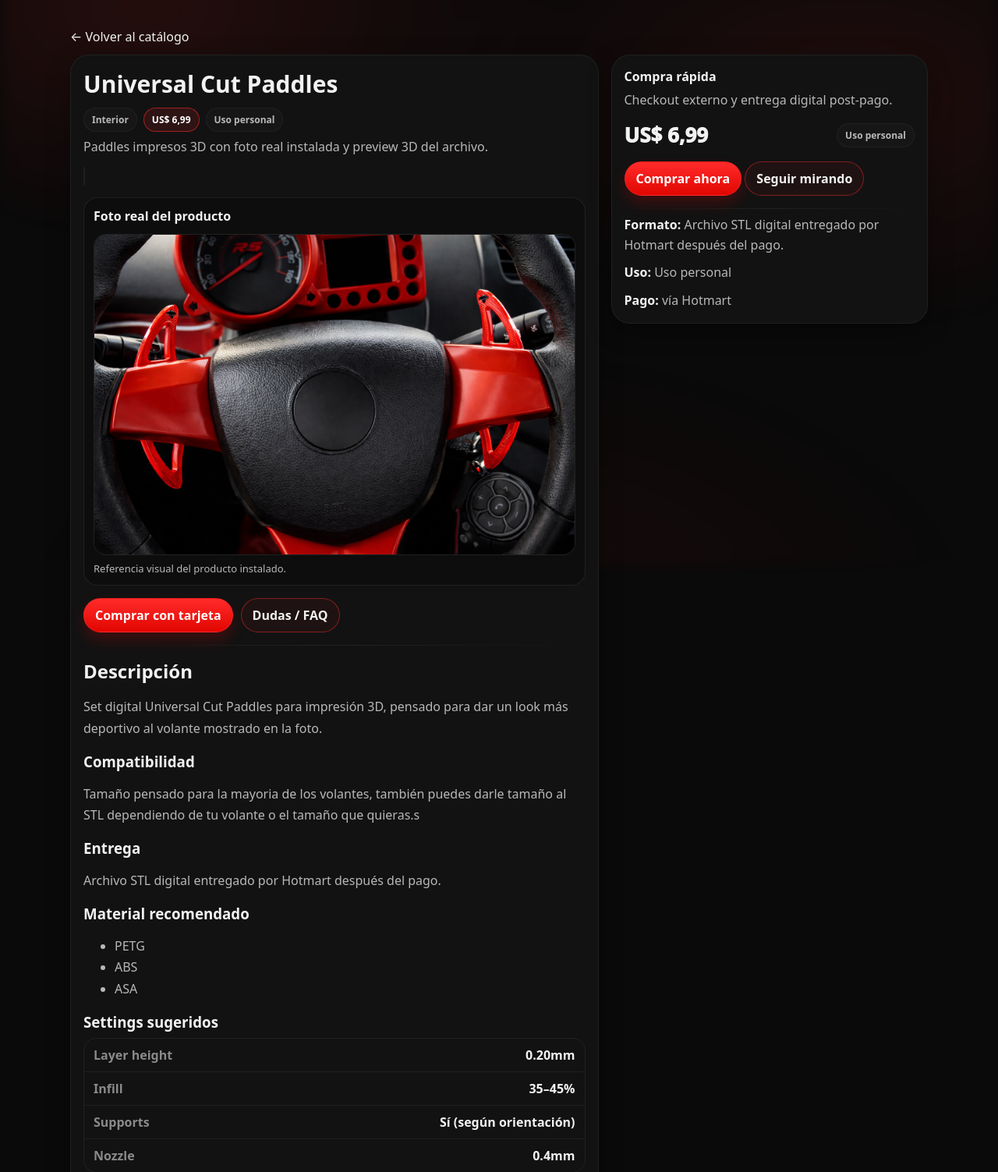
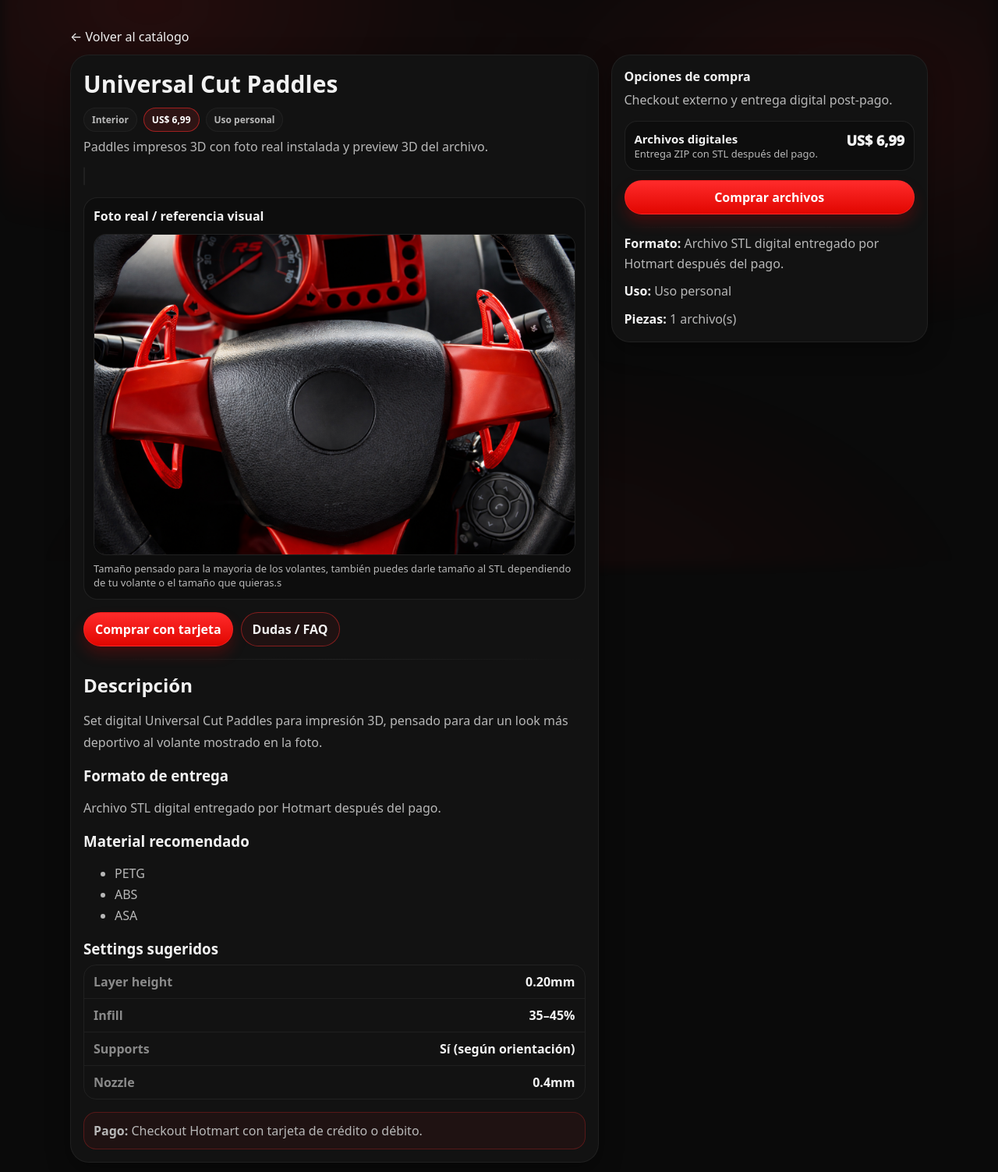
Before and after one commit to gonzalomesa-tech/car3d_store, a FastAPI app: page /p/s3-cut-paddles in a window 1280 px wide. Shown: the part 73-1576 px from the top of the page at 78% size. Run offline with FastAPI, Linux system fonts and the light colour scheme; some libraries are stand-ins or nearby versions.

```diff
--- a/app/static/css/style.css
+++ b/app/static/css/style.css
@@ -546,105 +556,48 @@ a{ color:inherit; text-decoration:none; }
   width: 100%;
   resize: vertical;
 }
+
 .textarea:focus{
   border-color: rgba(255,43,43,.55);
   box-shadow: 0 0 0 4px rgba(255,43,43,.10);
 }
 
-/* Autos page layout */
 .autos{
   display:grid;
   grid-template-columns: 1.2fr .8fr;
   gap: 16px;
   align-items:start;
 }
+
 .autos__grid{
   grid-template-columns: 1fr;
   gap: 12px;
 }
 
-/* ✅ CRÍTICO: neutralizar estilos nativos del <button> sin romper el look de card */
 .autos__item{
   width:100%;
   text-align:left;
-
   appearance: none;
   -webkit-appearance: none;
-  border: 1px solid rgba(34,34,34,.9); /* re-afirmamos */
-  background: var(--card);             /* re-afirmamos */
+  border: 1px solid rgba(34,34,34,.9);
+  background: var(--card);
   color: var(--text) !important;
-
+  -webkit-text-fill-color: var(--text) !important;
   font: inherit;
   line-height: inherit;
-
-  padding: 0;           /* el padding lo maneja .card__body */
+  padding: 0;
   cursor: pointer;
 }
 
-/* ✅ Título rojo, sí o sí */
-.autos__item .car-title{
-  color: var(--red) !important;
-  text-shadow:
-    0 0 10px rgba(255,43,43,.25),
-    0 0 22px rgba(255,43,43,.14);
-}
-
-/* Responsive */
-@media (max-width: 980px){
-  .grid--3{ grid-template-columns: repeat(2, minmax(0, 1fr)); }
-  .hero__grid{ grid-template-columns: 1fr; }
-  .product{ grid-template-columns: 1fr; }
-  .card--sticky{ position: static; }
-  .filters__grid{ grid-template-columns: 1fr; }
-  .label--spacer{ display:none; }
-  .field--actions{ flex-direction:row; }
-  .field--actions .btn{ width:auto; }
-
-  .autos{ grid-template-columns: 1fr; }
-
-  .side-decor__img{
-    width: min(420px, 42vw);
-    opacity: .16;
-  }
-  .side-decor__img--left{ left: -18%; }
-  .side-decor__img--right{ right: -18%; }
-}
-
-@media (max-width: 560px){
-  .grid--3{ grid-template-columns: 1fr; }
-  .hero__title{ font-size: 42px; }
-  .mv{ height: 300px; }
-  .mv--product{ height: 340px; }
-  .mv--hotspots{ height: 320px; }
-  .mv-hotspot__label{ display:none; }
-  .nav{ display:none; }
-  .side-decor{ display:none; }
-}
-
-/* ===== Autos: FIX color negro en <button> (Chrome/Safari usan text-fill) ===== */
-.autos__item{
-  appearance: none;
-  -webkit-appearance: none;
-  font: inherit;
-  color: var(--text) !important;
-  -webkit-text-fill-color: var(--text) !important;
-  text-align: left;
-  width: 100%;
-}
-
-/* Título rojo SIEMPRE */
 .autos__item .car-title{
   color: var(--red) !important;
   -webkit-text-fill-color: var(--red) !important;
   text-shadow: 0 0 10px rgba(255,43,43,.25), 0 0 22px rgba(255,43,43,.14);
 }
 
-/* Home: que no se vean los textos dentro del viewer */
-#carModel .mv-hotspot__label{
-  display:none;
-}
+#carModel .mv-hotspot__label{ display:none; }
+#carModel .mv-hotspot{ display:none !important; }
 
-/* Lista vertical de piezas */
 .part-list{
   display:flex;
   flex-direction:column;
@@ -671,7 +624,98 @@ a{ color:inherit; text-decoration:none; }
   background: rgba(255,43,43,.08);
 }
 
-/* HOME: ocultar hotspots dentro del viewer (evita que aparezcan en el centro del modelo) */
-#carModel .mv-hotspot{
-  display: none !important;
+/* Nuevo: piezas 3D del producto garaje */
+.part-grid{
+  display:grid;
+  grid-template-columns: repeat(2, minmax(0, 1fr));
+  gap:14px;
 }
+
+.part-card{
+  border: 1px solid rgba(34,34,34,.95);
+  border-radius: 18px;
+  padding: 12px;
+  background: rgba(0,0,0,.24);
+}
+
+.part-card__viewer{
+  height: 300px;
+}
+
+.product__sectionHead{
+  display:flex;
+  align-items:flex-end;
+  justify-content:space-between;
+  gap:12px;
+  flex-wrap:wrap;
+}
+
+.option-list{
+  display:flex;
+  flex-direction:column;
+  gap:0;
+}
+
+.option-item{
+  display:flex;
+  align-items:flex-start;
+  justify-content:space-between;
+  gap:12px;
+  padding: 12px;
+  border: 1px solid rgba(34,34,34,.95);
+  border-radius: 16px;
+  background: rgba(0,0,0,.24);
+}
+
+.option-item__title{
+  font-size: 15px;
+  font-weight: 900;
+  color: var(--text);
+}
+
+.option-item__price{
+  font-size: 18px;
+  font-weight: 950;
+  color: var(--text);
+  white-space: nowrap;
+}
+
+.brand-pills{
+  display:flex;
+  gap:8px;
+  flex-wrap:wrap;
+}
+
+@media (max-width: 980px){
+  .grid--3{ grid-template-columns: repeat(2, minmax(0, 1fr)); }
+  .hero__grid{ grid-template-columns: 1fr; }
+  .product{ grid-template-columns: 1fr; }
+  .card--sticky{ position: static; }
+  .filters__grid{ grid-template-columns: 1fr; }
+  .label--spacer{ display:none; }
+  .field--actions{ flex-direction:row; }
+  .field--actions .btn{ width:auto; }
+  .autos{ grid-template-columns: 1fr; }
+  .part-grid{ grid-template-columns: 1fr; }
+
+  .side-decor__img{
+    width: min(420px, 42vw);
+    opacity: .16;
+  }
+
+  .side-decor__img--left{ left: -18%; }
+  .side-decor__img--right{ right: -18%; }
+}
+
+@media (max-width: 560px){
+  .grid--3{ grid-template-columns: 1fr; }
+  .hero__title{ font-size: 42px; }
+  .mv{ height: 300px; }
+  .mv--product{ height: 340px; }
+  .mv--hotspots{ height: 320px; }
+  .mv-hotspot__label{ display:none; }
+  .nav{ display:none; }
+  .side-decor{ display:none; }
+  .part-card__viewer{ height: 260px; }
+  .option-item{ flex-direction:column; }
+}
--- a/app/templates/product.html
+++ b/app/templates/product.html
@@ -21,7 +21,33 @@
 
           <div class="muted mt8">{{ product.short_desc }}</div>
 
-          {% if product.preview_glb %}
+          {% if product.model_parts and product.model_parts|length > 0 %}
+          <div class="product__sectionHead mt16">
+            <div class="card__title">Vista 3D de los archivos incluidos</div>
+            <div class="muted small">Cada visor corresponde a una pieza del pack.</div>
+          </div>
+
+          <div class="part-grid mt12">
+            {% for part in product.model_parts %}
+            <div class="part-card">
+              <div class="card__title">{{ part.label }}</div>
+              {% if part.note %}
+              <div class="muted small mt8">{{ part.note }}</div>
+              {% endif %}
+              <model-viewer
+                class="mv part-card__viewer mt12"
+                src="{{ part.glb }}"
+                camera-controls
+                auto-rotate
+                shadow-intensity="1"
+                exposure="1"
+                ar
+                alt="{{ product.name }} - {{ part.label }}"
+              ></model-viewer>
+            </div>
+            {% endfor %}
+          </div>
+          {% elif product.preview_glb %}
           <div class="product__viewer mt16">
             <model-viewer
               class="mv mv--product"
@@ -38,17 +64,30 @@
 
           {% if product.images and product.images|length > 0 %}
           <div class="product__photoCard mt16">
-            <div class="card__title">Foto real del producto</div>
+            <div class="card__title">Foto real / referencia visual</div>
             <img class="product__photoImg mt12" src="{{ product.images[0] }}" alt="{{ product.name }}">
-            <div class="muted small mt8">Referencia visual del producto instalado.</div>
+            <div class="muted small mt8">{{ product.compatibility_note or "Referencia visual del producto." }}</div>
           </div>
           {% endif %}
 
           <div class="product__actions mt16">
-            <a class="btn btn--primary" href="{{ product.hotmart_url }}" target="_blank" rel="noopener noreferrer">
+            {% if product.digital_checkout_url or product.hotmart_url %}
+            <a class="btn btn--primary" href="{{ product.digital_checkout_url or product.hotmart_url }}" target="_blank" rel="noopener noreferrer">
+              {% if product.digital_price_label %}
+              Comprar archivos ({{ product.digital_price_label }})
+              {% else %}
               Comprar con tarjeta
+              {% endif %}
             </a>
+            {% endif %}
+
+            {% if product.printed_request_url %}
+            <a class="btn btn--ghost" href="{{ product.printed_request_url }}" target="_blank" rel="noopener noreferrer">
+              Pedir producto impreso{% if product.printed_price_label %} ({{ product.printed_price_label }}){% endif %}
+            </a>
+            {% else %}
             <a class="btn btn--ghost" href="/faq">Dudas / FAQ</a>
+            {% endif %}
           </div>
 
           <hr class="hr mt16" />
@@ -57,20 +96,24 @@
             <h2>Descripción</h2>
             <p>{{ product.long_desc }}</p>
 
-            {% if product.compatibility_note %}
-            <h3>Compatibilidad</h3>
-            <p>{{ product.compatibility_note }}</p>
+            {% if product.delivery_contents and product.delivery_contents|length > 0 %}
+            <h3>Qué recibe el cliente</h3>
+            <ul>
+              {% for item in product.delivery_contents %}
+              <li>{{ item }}</li>
+              {% endfor %}
+            </ul>
             {% endif %}
 
             {% if product.delivery_format %}
-            <h3>Entrega</h3>
+            <h3>Formato de entrega</h3>
             <p>{{ product.delivery_format }}</p>
             {% endif %}
 
             <h3>Material recomendado</h3>
             <ul>
               {% for m in product.materials %}
-                <li>{{ m }}</li>
+              <li>{{ m }}</li>
               {% endfor %}
             </ul>
 
@@ -103,26 +146,48 @@
 
       <aside class="product__right">
         <div class="card card--padded card--sticky">
-          <div class="card__title">Compra rápida</div>
+          <div class="card__title">Opciones de compra</div>
           <div class="muted mt8">Checkout externo y entrega digital post-pago.</div>
 
-          <div class="price mt16">
-            <span class="price__value">{{ product.price_label }}</span>
-            <span class="chip">{{ product.license }}</span>
+          <div class="option-list mt16">
+            {% if product.digital_checkout_url or product.hotmart_url %}
+            <div class="option-item">
+              <div>
+                <div class="option-item__title">Archivos digitales</div>
+                <div class="muted small">Entrega ZIP con STL después del pago.</div>
+              </div>
+              <div class="option-item__price">{{ product.digital_price_label or product.price_label }}</div>
+            </div>
+
+            <a class="btn btn--primary mt12" href="{{ product.digital_checkout_url or product.hotmart_url }}" target="_blank" rel="noopener noreferrer">
+              Comprar archivos
+            </a>
+            {% endif %}
+
+            {% if product.printed_request_url %}
+            <div class="option-item mt16">
+              <div>
+                <div class="option-item__title">Producto impreso</div>
+                <div class="muted small">Botón placeholder para pedido manual.</div>
+              </div>
+              <div class="option-item__price">{{ product.printed_price_label }}</div>
+            </div>
+
+            <a class="btn btn--ghost mt12" href="{{ product.printed_request_url }}" target="_blank" rel="noopener noreferrer">
+              Pedir producto impreso
+            </a>
+            {% endif %}
           </div>
-
-          <a class="btn btn--primary mt16" href="{{ product.hotmart_url }}" target="_blank" rel="noopener noreferrer">
-            Comprar ahora
-          </a>
-
-          <a class="btn btn--ghost mt10" href="/catalog">Seguir mirando</a>
 
           <hr class="hr mt16" />
 
           <div class="product__miniList">
             <div class="product__miniItem"><strong>Formato:</strong> {{ product.delivery_format or "Archivo digital" }}</div>
             <div class="product__miniItem"><strong>Uso:</strong> {{ product.license }}</div>
-            <div class="product__miniItem"><strong>Pago:</strong> vía Hotmart</div>
+            <div class="product__miniItem"><strong>Piezas:</strong> {{ product.delivery_contents|length if product.delivery_contents else "1" }} archivo(s)</div>
+            {% if product.model_parts and product.model_parts|length > 0 %}
+            <div class="product__miniItem"><strong>Variante:</strong> producto separado por marca</div>
+            {% endif %}
           </div>
         </div>
       </aside>
```
Also changed, not shown: other parts of app/static/css/style.css (+59 -49 lines), app/data/products.json (+62 -0 lines), app/static/img/garage-box-chevrolet-reference.png (added), 3 other files.
